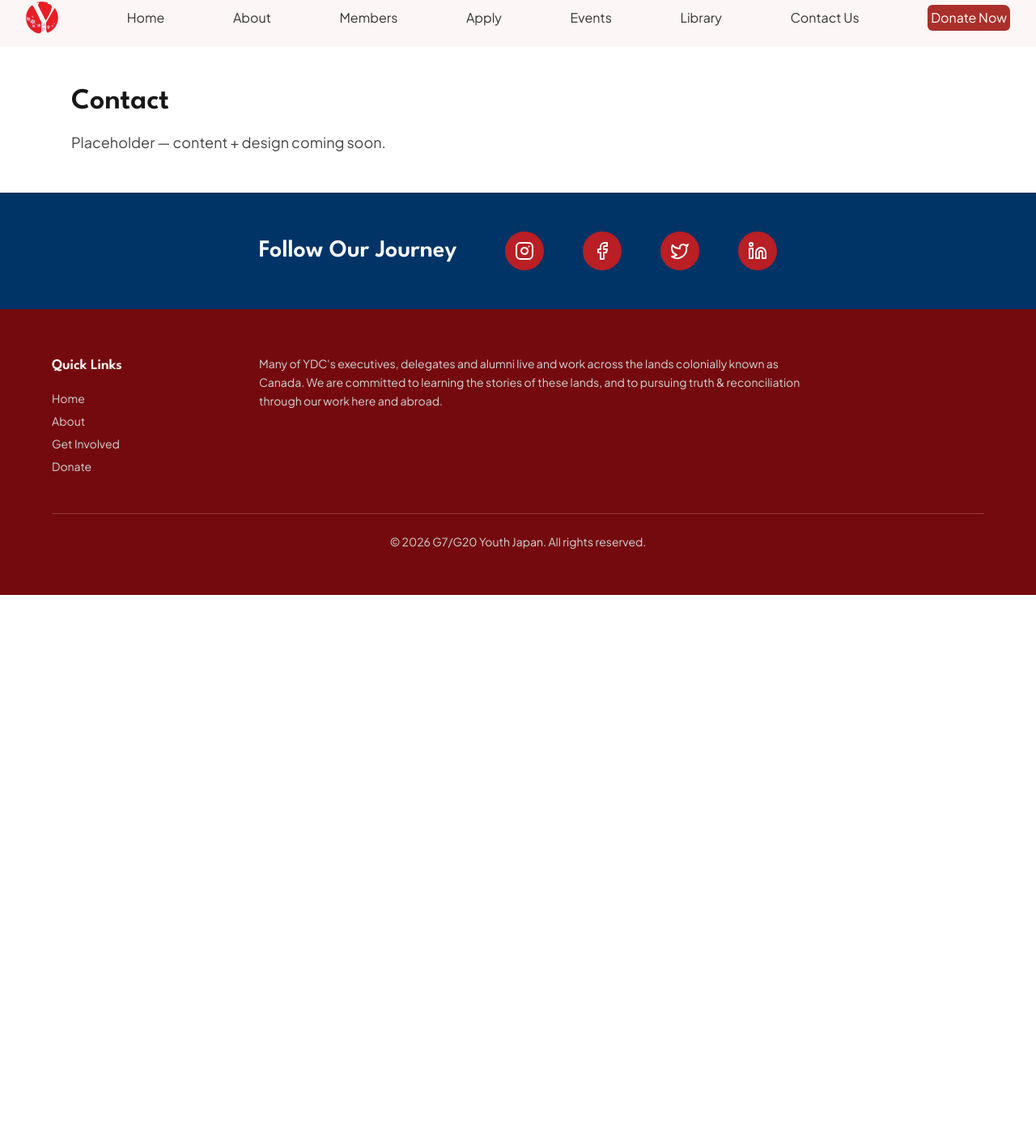
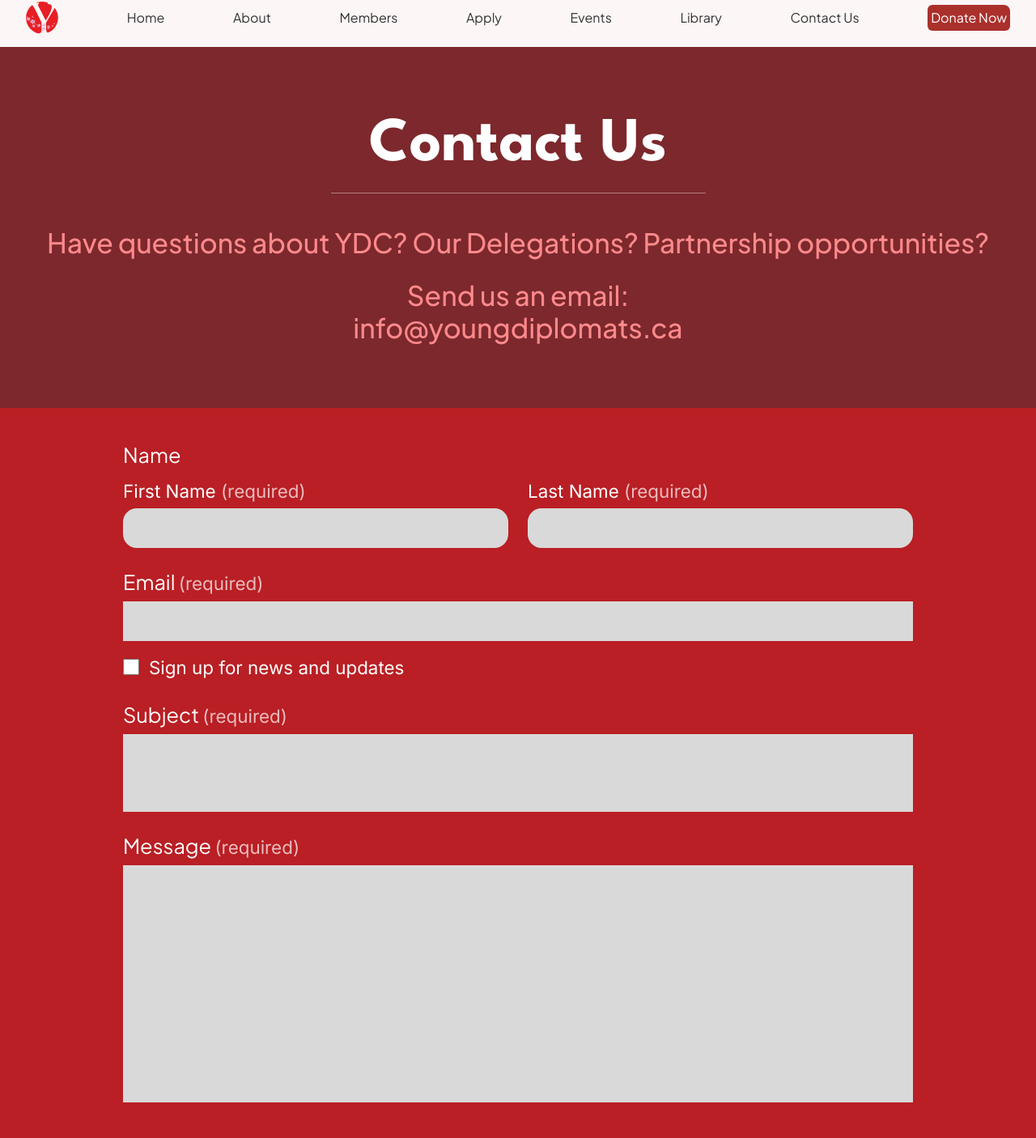
Before and after one commit to fullstackatbrown/project-youth-japan, a Next.js app: page /contact in a window 1280 px wide. Shown: the part 14-1420 px from the top of the page at 81% size. Before the commit the page ends 800 px from the top, so only its background shows below. Built offline with nearby package versions, Linux system fonts and the light colour scheme.

Commit message:
contact us page (no form submission functionality) (#9)
* initial

* footer done

* about me page done

* removed follow our journey section

* contact us done

```diff
--- a/app/contact/page.tsx
+++ b/app/contact/page.tsx
@@ -1,10 +1,123 @@
 export default function ContactPage() {
-    return (
-      <main className="mx-auto max-w-6xl px-6 py-12">
-        <h1 className="text-4xl font-semibold">Contact</h1>
-        <p className="mt-4 text-lg opacity-80">
-          Placeholder — content + design coming soon.
-        </p>
-      </main>
-    );
-  }
+  return (
+    <main className="bg-[#fff6f6]">
+
+      {/* Hero — red bg with dark overlay, "Contact Us" title + contact info */}
+      <section className="bg-[#b91f24] relative">
+        <div className="bg-[rgba(70,49,52,0.52)] px-6 py-20 text-center">
+          <h1 className="text-[4.83rem] font-bold text-white leading-[1.09] tracking-[0.09px] font-[family-name:var(--font-heading)]">
+            Contact Us
+          </h1>
+          {/* Divider */}
+          <div className="mx-auto mt-4 mb-10 h-px w-[463px] bg-white/40" />
+          <p className="text-[2.1rem] font-medium leading-[1.2] tracking-[0.006px] text-[#fd898c] font-[family-name:var(--font-body)]">
+            Have questions about YDC? Our Delegations? Partnership opportunities?
+          </p>
+          <p className="mt-6 text-[2.1rem] font-medium leading-[1.2] tracking-[0.006px] text-[#fd898c] font-[family-name:var(--font-body)]">
+            Send us an email:
+            <br />
+            info@youngdiplomats.ca
+          </p>
+        </div>
+
+        {/* Contact Form */}
+        <form className="mx-auto max-w-5xl px-6 pb-20 pt-10">
+
+          {/* Name row */}
+          <div className="mb-6">
+            <p className="text-[1.58rem] font-normal text-white mb-2 font-[family-name:var(--font-body)]">
+              Name
+            </p>
+            <div className="flex gap-6">
+              <div className="flex-1">
+                <label className="block text-[1.4rem] text-white mb-1 font-[family-name:var(--font-inter)]">
+                  First Name <span className="text-white/70">(required)</span>
+                </label>
+                <input
+                  type="text"
+                  required
+                  className="w-full h-[49px] bg-[#d9d9d9] rounded-[17px] px-4 text-black text-[1.4rem] font-[family-name:var(--font-inter)] outline-none focus:ring-2 focus:ring-white/50"
+                />
+              </div>
+              <div className="flex-1">
+                <label className="block text-[1.4rem] text-white mb-1 font-[family-name:var(--font-inter)]">
+                  Last Name <span className="text-white/70">(required)</span>
+                </label>
+                <input
+                  type="text"
+                  required
+                  className="w-full h-[49px] bg-[#d9d9d9] rounded-[17px] px-4 text-black text-[1.4rem] font-[family-name:var(--font-inter)] outline-none focus:ring-2 focus:ring-white/50"
+                />
+              </div>
+            </div>
+          </div>
+
+          {/* Email */}
+          <div className="mb-4">
+            <label className="block text-[1.58rem] font-normal text-white mb-1 font-[family-name:var(--font-body)]">
+              Email <span className="text-[1.4rem] font-[family-name:var(--font-inter)] text-white/70">(required)</span>
+            </label>
+            <input
+              type="email"
+              required
+              className="w-full h-[49px] bg-[#d9d9d9] px-4 text-black text-[1.4rem] font-[family-name:var(--font-inter)] outline-none focus:ring-2 focus:ring-white/50"
+            />
+          </div>
+
+          {/* Newsletter checkbox */}
+          <div className="mb-6 flex items-center gap-3">
+            <input
+              type="checkbox"
+              id="newsletter"
+              className="w-5 h-5 accent-white"
+            />
+            <label htmlFor="newsletter" className="text-[1.4rem] text-white font-[family-name:var(--font-inter)]">
+              Sign up for news and updates
+            </label>
+          </div>
+
+          {/* Subject */}
+          <div className="mb-6">
+            <label className="block text-[1.58rem] font-normal text-white mb-1 font-[family-name:var(--font-body)]">
+              Subject <span className="text-[1.4rem] font-[family-name:var(--font-inter)] text-white/70">(required)</span>
+            </label>
+            <input
+              type="text"
+              required
+              className="w-full h-[96px] bg-[#d9d9d9] px-4 py-3 text-black text-[1.4rem] font-[family-name:var(--font-inter)] outline-none focus:ring-2 focus:ring-white/50"
+            />
+          </div>
+
+          {/* Message */}
+          <div className="mb-10">
+            <label className="block text-[1.58rem] font-normal text-white mb-1 font-[family-name:var(--font-body)]">
+              Message <span className="text-[1.4rem] font-[family-name:var(--font-inter)] text-white/70">(required)</span>
+            </label>
+            <textarea
+              required
+              rows={8}
+              className="w-full bg-[#d9d9d9] px-4 py-3 text-black text-[1.4rem] font-[family-name:var(--font-inter)] outline-none focus:ring-2 focus:ring-white/50 resize-none"
+            />
+          </div>
+
+          {/* Submit */}
+          <button
+            type="submit"
+            className="bg-white rounded-full px-10 h-[66px] text-[#2f5592] text-[1.875rem] font-medium font-[family-name:var(--font-body)] hover:bg-white/90 transition-colors"
+          >
+            Submit
+          </button>
+        </form>
+      </section>
+
+      {/* Stay in Touch! */}
+      <section className="relative h-[560px] flex items-center justify-center overflow-hidden bg-gray-400">
+        <div className="absolute inset-0 bg-[rgba(70,49,52,0.52)]" />
+        <h2 className="relative z-10 text-white font-bold text-[4.83rem] leading-[1.09] tracking-[0.09px] text-center font-[family-name:var(--font-heading)]">
+          Stay in Touch!
+        </h2>
+      </section>
+
+    </main>
+  );
+}
```
